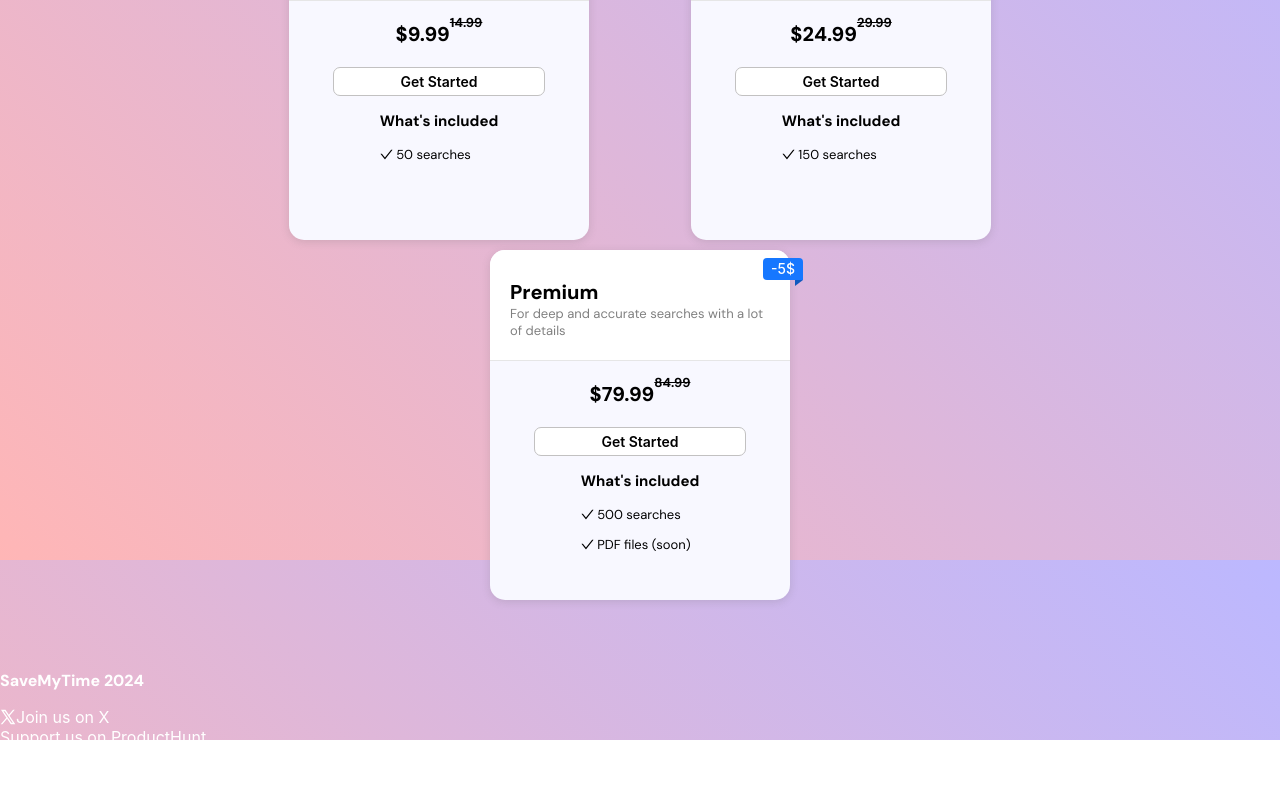
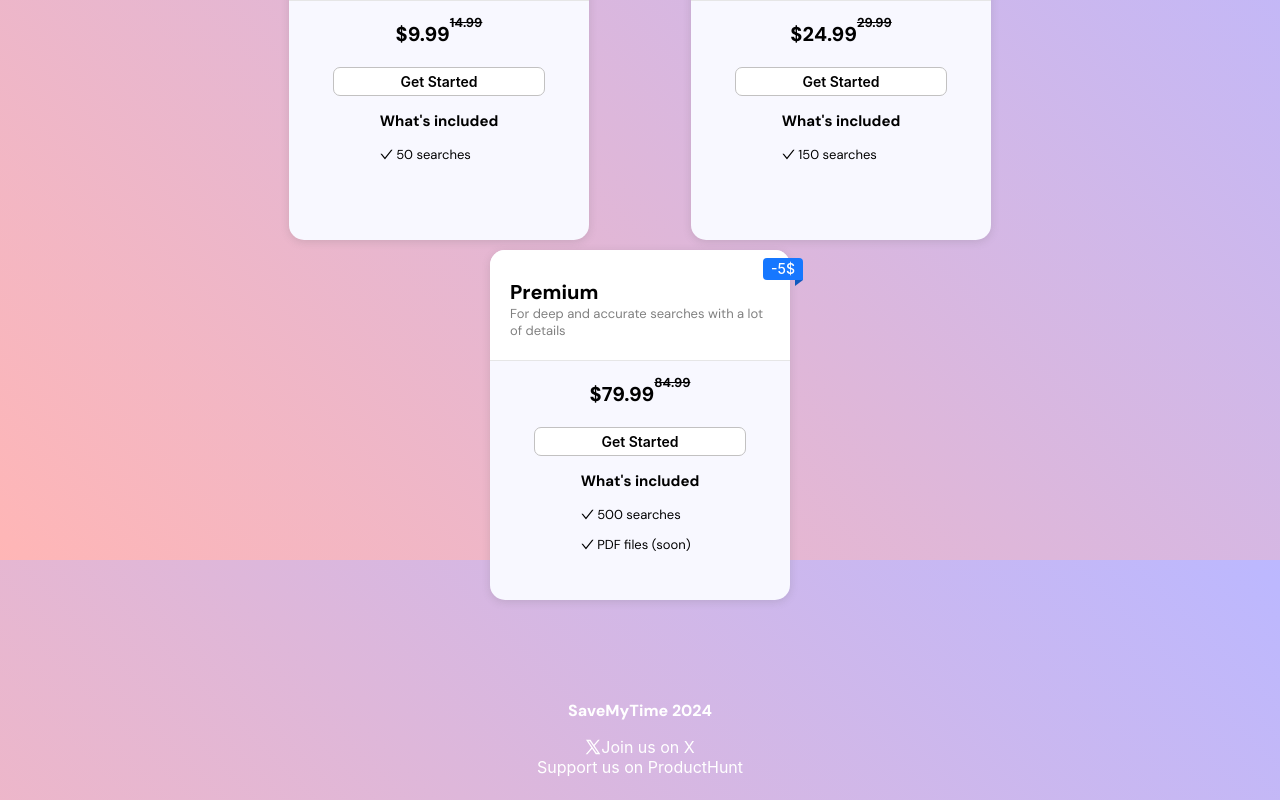
Before and after one commit to amaurydelille/savemytime-production, a React (Create React App) app in the folder website/frontend/: page / in a window 1280 px wide. Shown: the part 1840-2640 px from the top of the page. Before the commit the page ends 2587 px from the top, so only its background shows below. Built offline with nearby package versions, Linux system fonts and the light colour scheme; a web font is replaced by a local one.

Commit message:
footer fix 2

```diff
--- a/website/frontend/src/components/FooterComponent.css
+++ b/website/frontend/src/components/FooterComponent.css
@@ -2,9 +2,11 @@
     display: flex;
     justify-content: center;
     flex-direction: column;
-    height: 10vh;
+    align-items: center;
+    height: 15vh;
     color: white;
     margin-top: 50px;
+    padding: 10px;
 }
 
 .footer-container p.footer-title {
```
